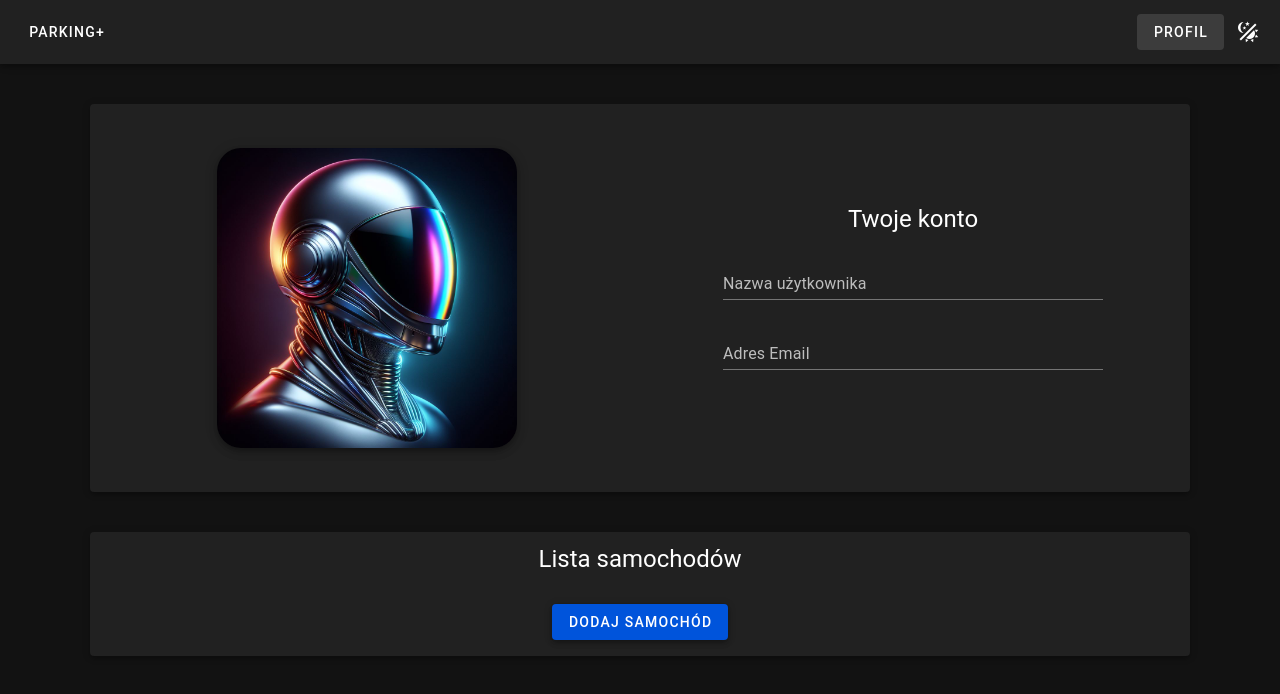
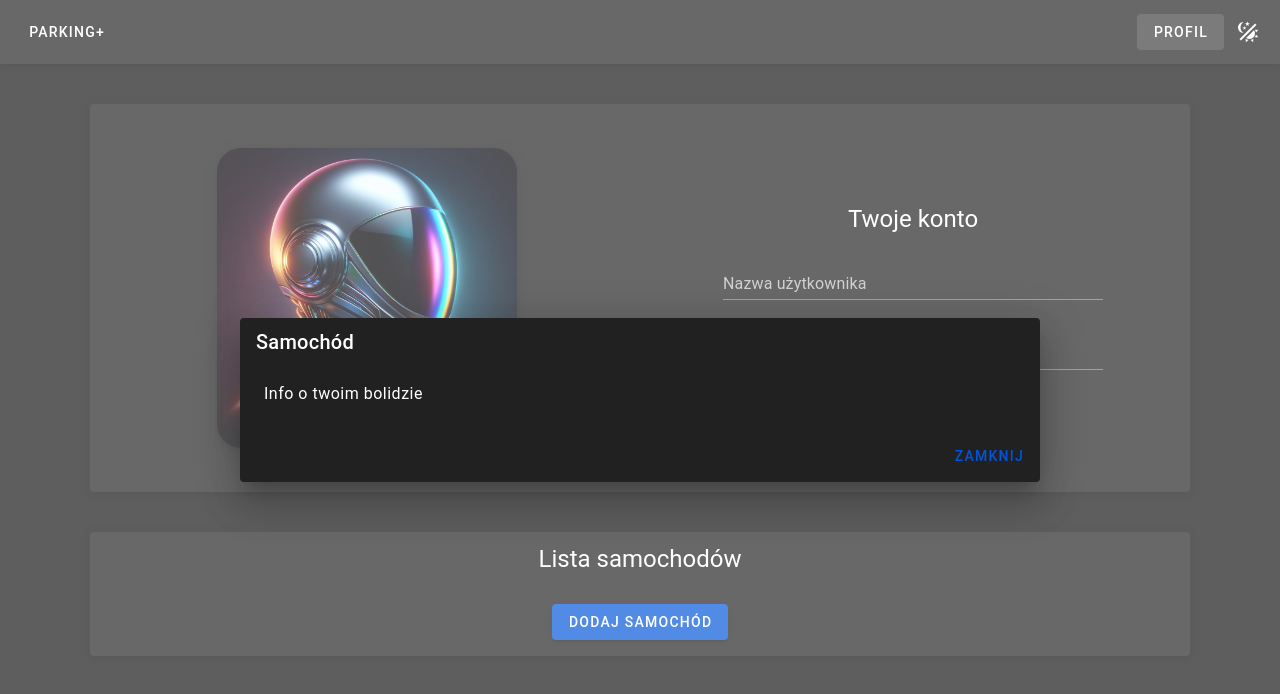
Before and after one commit to Lecrut/Parking-, a Nuxt app: page /client/profile in a window 1280 px wide. Both pictures are taken after a click on the button "DODAJ SAMOCHÓD". Shown: the top 694 px of the page. Built offline with nearby package versions, Linux system fonts and the light colour scheme.

Commit message:
add empty carForm

```diff
--- /dev/null
+++ b/components/user/carForm.vue
@@ -0,0 +1,48 @@
+<script setup lang="ts">
+const props = defineProps < {
+  isShow: boolean
+}>()
+
+const emit = defineEmits<{
+  (e: 'onClose'): void
+}>()
+
+const { isShow } = toRefs(props)
+const isShowRef = ref<boolean>()
+
+
+function close() {
+  emit('onClose')
+}
+
+watch(isShow, () => isShowRef.value = isShow.value)
+</script>
+
+<template>
+  <v-dialog
+      max-width="800px"
+      :model-value="isShowRef"
+      scrollable
+      @update:model-value="close"
+  >
+    <v-card>
+      <v-card-title>
+        Samochód
+      </v-card-title>
+
+      <v-card-text>
+        Info o twoim bolidzie
+      </v-card-text>
+
+      <v-card-actions class="justify-end">
+        <v-btn @click="close">
+          Zamknij
+        </v-btn>
+      </v-card-actions>
+    </v-card>
+  </v-dialog>
+</template>
+
+<style scoped>
+
+</style>
--- a/pages/client/profile.vue
+++ b/pages/client/profile.vue
@@ -1,5 +1,12 @@
 <script setup lang="ts">
 import NavBarUser from "~/components/navBars/navBarUser.vue";
+import CarForm from "~/components/user/carForm.vue";
+
+const isShowCarForm = ref(false)
+
+function handleEditCarForm() {
+  isShowCarForm.value = !isShowCarForm.value
+}
 </script>
 
 <template>
@@ -47,13 +54,18 @@ import NavBarUser from "~/components/navBars/navBarUser.vue";
           Lista samochodów
         </div>
 
-        <v-btn class="my-4">
+        <v-btn class="my-4" @click="isShowCarForm = true">
           Dodaj samochód
         </v-btn>
       </v-col>
     </v-row>
   </v-sheet>
 
+  <car-form
+      :is-show="isShowCarForm"
+      @on-close="handleEditCarForm"
+  />
+
 </template>
 
 <style scoped>
```
